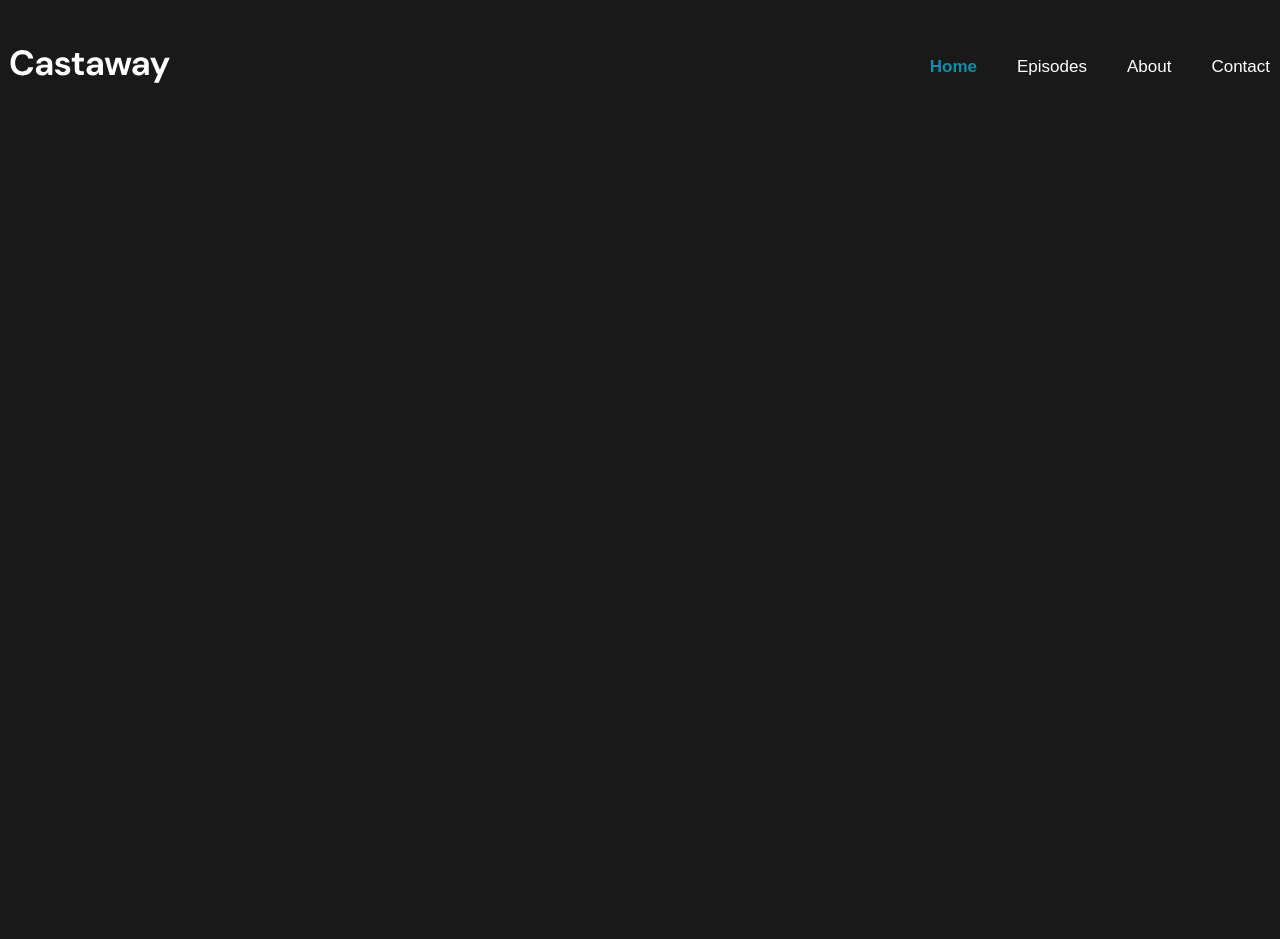
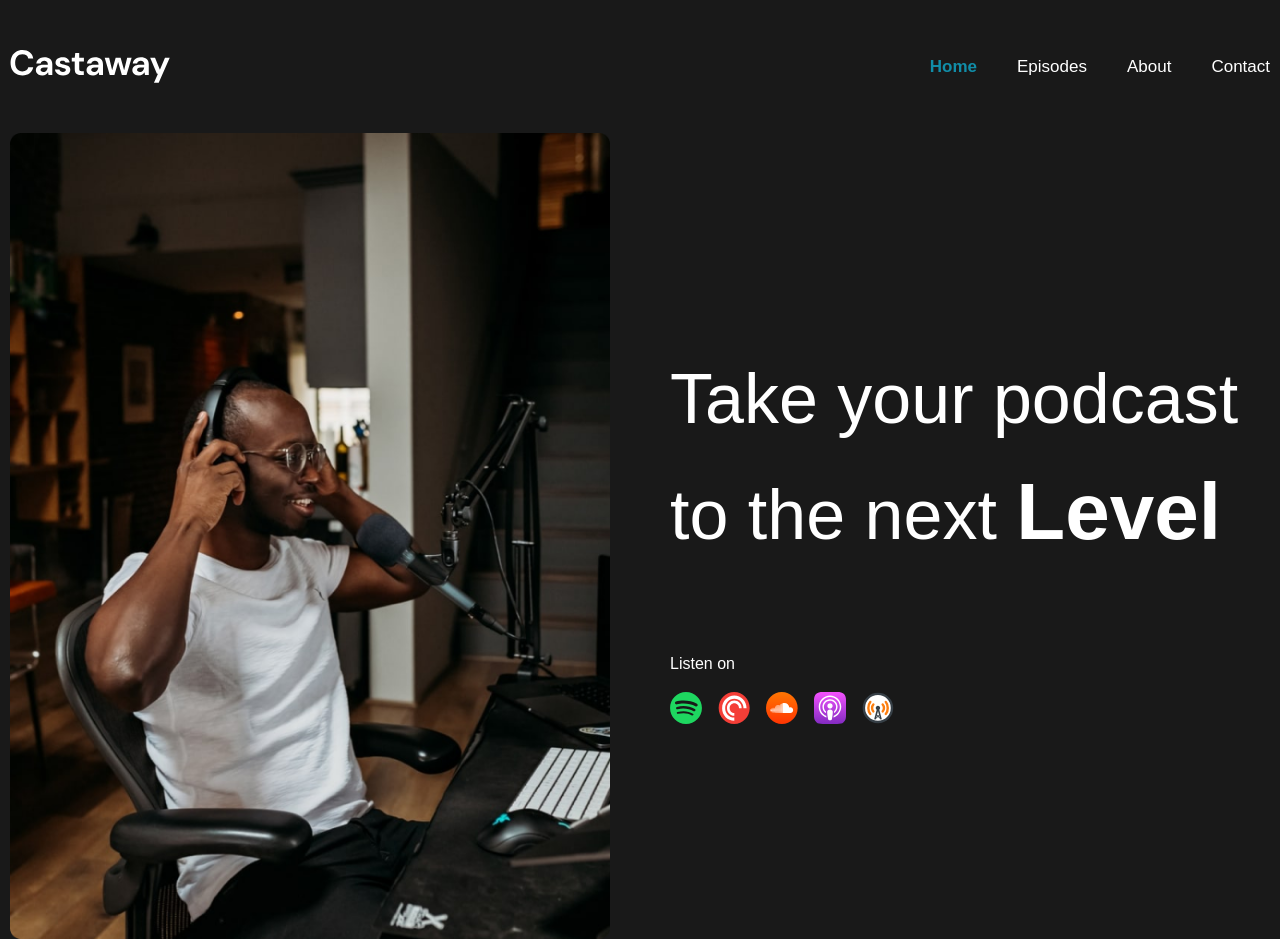
Before and after one commit to m-uson/castaway, a website: page index.html in a window 1280 px wide. Before the commit the page ends 800 px from the top, so only its background shows below. Drawn offline with Linux system fonts and the light colour scheme.

Commit message:
added new section

```diff
--- a/index.html
+++ b/index.html
@@ -1,6 +1,5 @@
 <!DOCTYPE html>
 <html lang="en">
-
 	<head>
 		<meta charset="UTF-8" />
 		<meta http-equiv="X-UA-Compatible" content="IE=edge" />
@@ -13,15 +12,30 @@
 		<header class="my-[50px] sm:my-6">
 			<div class="container">
 				<nav class="flex justify-between items-center">
-                <a href="#"><img class="relative z-10" src="./src/image/logo.svg" /></a>
-                <div id="burger" class="3xl:hidden sm:block cursor-pointer h-6 relative z-10">
-                    <span id="one" class="block min-w-[30px] min-h-[2px] bg-white mb-1"></span>
-                    <span id="two" class="block min-w-[30px] min-h-[2px] bg-white mb-1"></span>
-                    <span id="tree" class="block min-w-[30px] min-h-[2px] bg-white"></span>
+					<a href="#"
+						><img class="relative z-10" src="./src/image/logo.svg"
+					/></a>
+					<div
+						id="burger"
+						class="3xl:hidden sm:block cursor-pointer h-6 relative z-10"
+					>
+						<span
+							id="one"
+							class="block min-w-[30px] min-h-[2px] bg-white mb-1"
+						></span>
+						<span
+							id="two"
+							class="block min-w-[30px] min-h-[2px] bg-white mb-1"
+						></span>
+						<span
+							id="tree"
+							class="block min-w-[30px] min-h-[2px] bg-white"
+						></span>
 					</div>
 					<ul class="flex sm:hidden">
 						<li class="mr-[40px]">
-                        <a class="is-active text-[17px] font-normal text-white" href="#">Home</a
+							<a class="is-active text-[17px] font-normal text-white" href="#"
+								>Home</a
 							>
 						</li>
 						<li class="mr-[40px]">
@@ -37,10 +51,14 @@
 						</li>
 					</ul>
 				</nav>
-            <nav id="nav-active" class="3xl:hidden sm:block fixed top-[0] left-0 h-[100%] w-[100%] bg-blue-300 translateO">
+				<nav
+					id="nav-active"
+					class="3xl:hidden sm:block fixed top-[0] left-0 h-[100%] w-[100%] bg-blue-300 translateO"
+				>
 					<ul class="mt-20 ml-4 ul">
 						<li class="mb-2">
-                        <a class="is-active text-[25px] font-normal text-white" href="#">Home</a
+							<a class="is-active text-[25px] font-normal text-white" href="#"
+								>Home</a
 							>
 						</li>
 						<li class="mb-2">
@@ -58,7 +76,45 @@
 				</nav>
 			</div>
 		</header>
+		<section class="my-9">
+			<div class="container flex justify-between items-center sm:flex-col">
+				<img
+					class="max-w-[600px] mr-10 xl:max-w-[500px] lg:max-w-[450px] lg:min-h-[500px] md:max-w-[350px] md:min-h-[400px] sm:max-w-[100%] sm:mr-0 sm:mb-10"
+					src="./src/image/Frame.png"
+				/>
+				<div>
+					<p
+						class="text-[70px] max-w-[600px] font-normal text-white xl:text-[60px] lg:text-[50px] lg:max-w-[480px] md:text-[40px] sm:text-center"
+					>
+						Take your podcast to the next
+						<sapn
+							class="text-[80px] font-bold xl:text-[70px] lg:text-[60px] md:text-[50px]"
+							>Level</sapn
+						>
+					</p>
+					<div class="mt-20 sm:mt-[25px] sm:text-center">
+						<p class="font-normal text-base text-white mb-4">Listen on</p>
+						<div class="flex sm:justify-center">
+							<a class="inline-block mr-4" href="#"
+								><img src="./src/image/spotify.svg"
+							/></a>
+							<a class="inline-block mr-4" href="#"
+								><img src="./src/image/Group.svg"
+							/></a>
+							<a class="inline-block mr-4" href="#"
+								><img src="./src/image/obl.svg"
+							/></a>
+							<a class="inline-block mr-4" href="#"
+								><img src="./src/image/IMAGE.svg"
+							/></a>
+							<a class="inline-block" href="#"
+								><img src="./src/image/wifi.svg"
+							/></a>
+						</div>
+					</div>
+				</div>
+			</div>
+		</section>
 		<script src="./src/js/script.js"></script>
 	</body>
-
 </html>
--- a/src/js/script.js
+++ b/src/js/script.js
@@ -4,21 +4,21 @@ const navActive = document.getElementById("nav-active");
 const ul = document.querySelectorAll("li a");
 const body = document.querySelector("body");
 
-navBurger.addEventListener("click", function() {
+navBurger.addEventListener("click", function () {
 	navBurger.classList.toggle("active");
 	navActive.classList.toggle("menu-active");
 	body.classList.toggle("body-lock");
 });
 
 ul.forEach((a) => {
-    a.addEventListener("click", function() {
+	a.addEventListener("click", function () {
 		navBurger.classList.remove("active");
 		navActive.classList.remove("menu-active");
 	});
 });
 
 activeItems.forEach((a) => {
-    a.addEventListener("click", function() {
+	a.addEventListener("click", function () {
 		activeItems.forEach((item) => {
 			item.classList.remove("is-active");
 		});
--- a/tailwind.config.js
+++ b/tailwind.config.js
@@ -21,17 +21,18 @@ module.exports = {
 			xl: { max: "1279px" },
 			// => @media (max-width: 1279px) { ... }
 
-            lg: { max: "1023px" },
+			lg: { max: "1024px" },
 			// => @media (max-width: 1023px) { ... }
 
-            md: { max: "767px" },
-            // => @media (max-width: 767px) { ... }
+			md: { max: "800px" },
+			// => @media (max-width: 800px) { ... }
 
 			sm: { max: "640px" },
 			// => @media (max-width: 640px) { ... }
 		},
 		container: {
 			padding: "10px",
+			overflow: "hidden",
 			center: true,
 		},
 	},
```
Also changed, not shown: input.css (indentation only), src/css/style.css, src/image/Frame.png (added), src/image/Group.svg (added), src/image/IMAGE.svg (added), src/image/obl.svg (added), src/image/spotify.svg (added), src/image/wifi.svg (added). Lines whose indentation alone changed are shown as unchanged.
